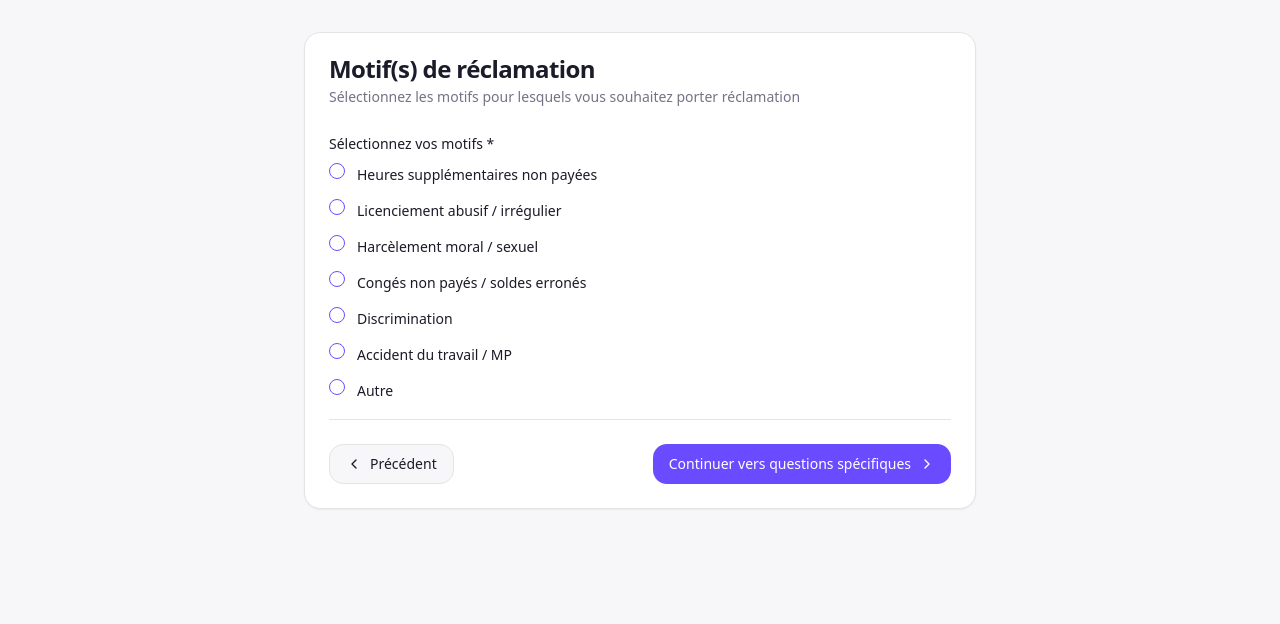
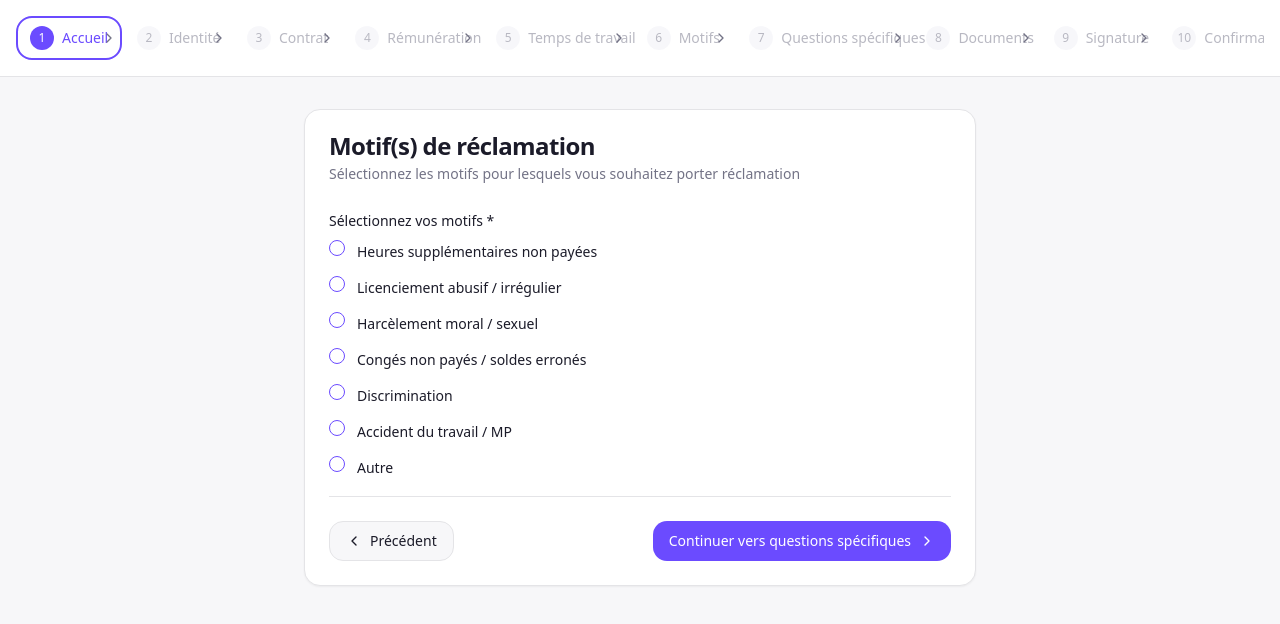
Before and after one commit to MAROUANE-92/legal-pulse, a React (Vite) app: page /client/1/motifs in a window 1280 px wide. Shown: the top 624 px of the page. Built offline with nearby package versions, Linux system fonts and the light colour scheme.

Commit message:
Fix: Display step names in menu
The AI is updating the `StepNavigation.tsx` component to display the names of the questionnaire steps in the menu. This ensures that users can see the step titles as they navigate through the client wizard.

```diff
--- /dev/null
+++ b/src/components/client/StepProgress.tsx
@@ -0,0 +1,96 @@
+import React from 'react';
+import { useStepper } from './StepperProvider';
+import { Badge } from '@/components/ui/badge';
+import { Check, ChevronRight } from 'lucide-react';
+
+const stepLabels = {
+  welcome: "Accueil",
+  identity: "Identité",
+  contract: "Contrat",
+  remuneration: "Rémunération",
+  working_time: "Temps de travail",
+  motifs: "Motifs",
+  questions: "Questions spécifiques",
+  upload: "Documents",
+  signature: "Signature",
+  confirm: "Confirmation"
+};
+
+export function StepProgress() {
+  const { currentStep, goTo, isStepValid } = useStepper();
+
+  const stepOrder = [
+    'welcome', 'identity', 'contract', 'remuneration',
+    'working_time', 'motifs', 'questions', 'upload',
+    'signature', 'confirm'
+  ];
+
+  const currentIndex = stepOrder.indexOf(currentStep);
+
+  const getStepStatus = (step: string, index: number) => {
+    if (index < currentIndex) return 'completed';
+    if (index === currentIndex) return 'current';
+    return 'upcoming';
+  };
+
+  const canNavigateToStep = (step: string, index: number) => {
+    // Peut naviguer vers les étapes précédentes ou l'étape courante
+    return index <= currentIndex;
+  };
+
+  return (
+    <div className="w-full bg-card border-b">
+      <div className="container mx-auto px-4 py-4">
+        <div className="flex items-center justify-between space-x-2 overflow-x-auto">
+          {stepOrder.map((step, index) => {
+            const status = getStepStatus(step, index);
+            const canNavigate = canNavigateToStep(step, index);
+
+            return (
+              <React.Fragment key={step}>
+                <div className="flex items-center space-x-2 min-w-0">
+                  <button
+                    onClick={() => canNavigate && goTo(step)}
+                    disabled={!canNavigate}
+                    className={`
+                      flex items-center space-x-2 px-3 py-2 rounded-lg text-sm font-medium
+                      transition-colors min-w-0 flex-shrink-0
+                      ${status === 'completed'
+                        ? 'bg-primary text-primary-foreground hover:bg-primary/90'
+                        : status === 'current'
+                        ? 'bg-primary/10 text-primary border-2 border-primary'
+                        : 'text-muted-foreground hover:text-foreground hover:bg-muted'
+                      }
+                      ${!canNavigate ? 'cursor-not-allowed opacity-50' : 'cursor-pointer'}
+                    `}
+                  >
+                    <div className={`
+                      w-6 h-6 rounded-full flex items-center justify-center text-xs
+                      ${status === 'completed'
+                        ? 'bg-primary-foreground text-primary'
+                        : status === 'current'
+                        ? 'bg-primary text-primary-foreground'
+                        : 'bg-muted text-muted-foreground'
+                      }
+                    `}>
+                      {status === 'completed' ? (
+                        <Check className="w-4 h-4" />
+                      ) : (
+                        index + 1
+                      )}
+                    </div>
+                    <span className="truncate">{stepLabels[step as keyof typeof stepLabels]}</span>
+                  </button>
+                </div>
+
+                {index < stepOrder.length - 1 && (
+                  <ChevronRight className="w-4 h-4 text-muted-foreground flex-shrink-0" />
+                )}
+              </React.Fragment>
+            );
+          })}
+        </div>
+      </div>
+    </div>
+  );
+}
--- a/src/pages/ClientWizard.tsx
+++ b/src/pages/ClientWizard.tsx
@@ -1,6 +1,7 @@
 import React from 'react';
 import { useParams, Navigate } from 'react-router-dom';
 import { StepperProvider } from '@/components/client/StepperProvider';
+import { StepProgress } from '@/components/client/StepProgress';
 import { WelcomeStep } from '@/components/client/steps/WelcomeStep';
 import { IdentityStep } from '@/components/client/steps/IdentityStep';
 import { ContractStep } from '@/components/client/steps/ContractStep';
@@ -42,6 +43,7 @@ export default function ClientWizard() {
   return (
     <StepperProvider token={token}>
       <div className="min-h-screen bg-gradient-to-br from-background to-muted/20">
+        <StepProgress />
         <div className="container mx-auto px-4 py-8">
           <StepComponent />
         </div>
```
